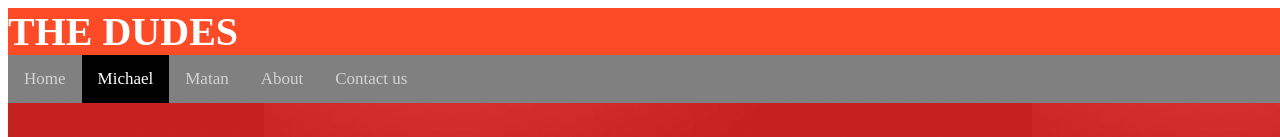
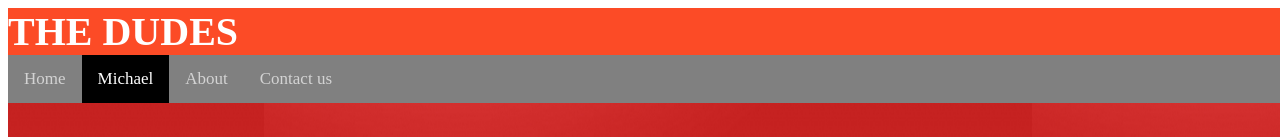
Before and after one commit to korsunskymichael/firstSite, a plain HTML site: page michael.html in a window 1280 px wide. Shown: the top 137 px of the page. Drawn offline with Linux system fonts and the light colour scheme.

Commit message:
Update michael.html

```diff
--- a/michael.html
+++ b/michael.html
@@ -12,7 +12,6 @@
         <div class="topnav">
             <a href="index.html">Home</a>
             <a class="active" href="michael.html">Michael</a>
-            <a href="matan.html">Matan</a>
             <a href="https://docs.google.com/document/d/1WRltmY-P7wiiF-Su3Yr-s3XB82xmY0VOwKSrxNjcZqw/edit" target="_blank">About</a>
             <a href="mailto:korsunskymichael@gmail.com">Contact us</a>
         </div>
```
